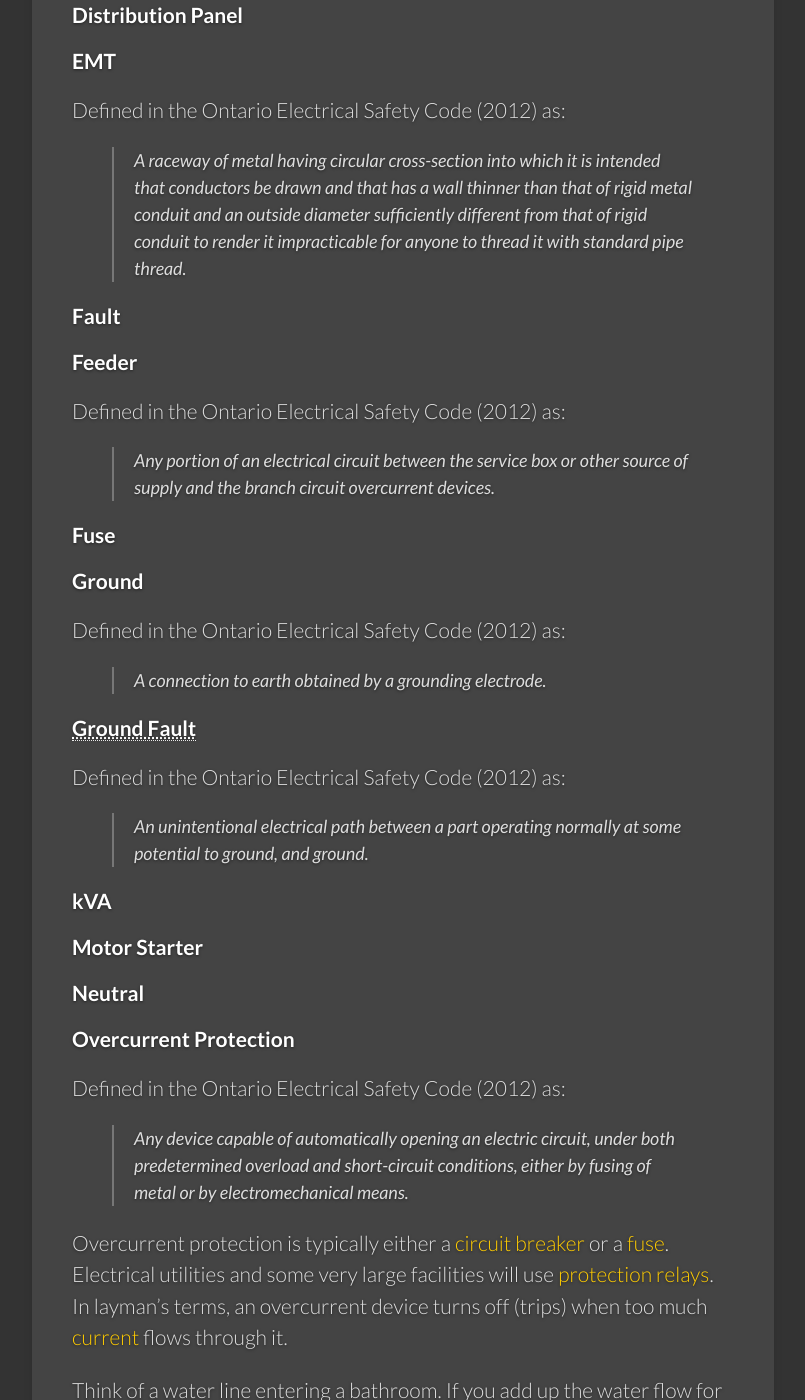
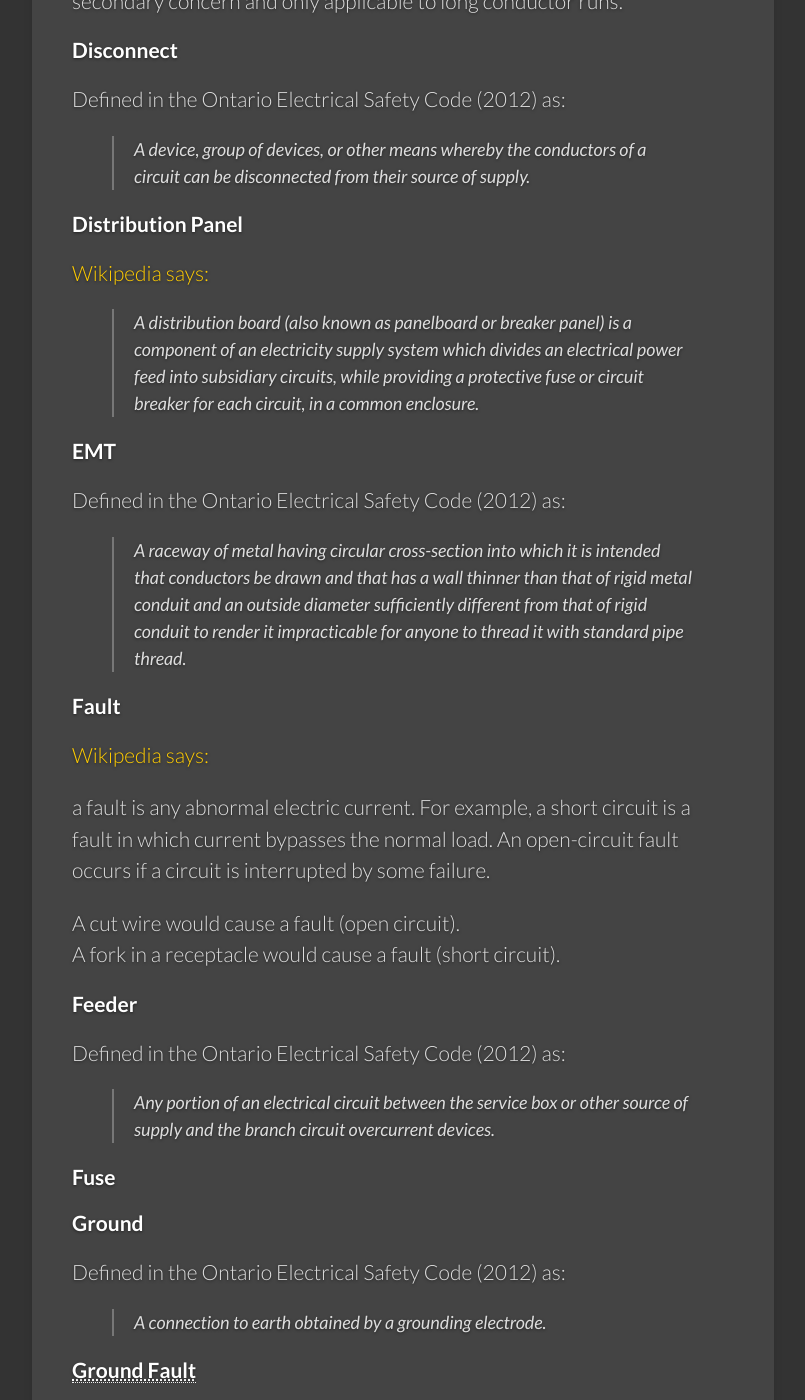
Before and after one commit to astallaert/astallaert.github.io, a Jekyll site: the page built from _ee/power-terminology.md, in a window 1280 px wide and 1400 px high, scrolled down 2603 px. Shown: the whole window, without its empty margins (139-944 px from the left). Built offline with Jekyll 4.4.1, drawn with Linux system fonts in a browser that asks for light colours; some of the changed text lies outside the part shown.

Commit message:
Further power term updates

```diff
--- a/_ee/power-terminology.md
+++ b/_ee/power-terminology.md
@@ -34,6 +34,10 @@ Defined in the Ontario Electrical Safety Code (2012) as:
 
 #### Bus Bar
 
+[Wikipedia says:](http://en.wikipedia.org/wiki/Busbar)
+
+> In electrical power distribution, a busbar (also spelled bus bar, or sometimes as buss bar or bussbar, with the term bus being a contraction of the Latin omnibus, "for all") is a strip or bar of copper, brass or aluminium that conducts electricity within a switchboard, distribution board, substation, battery ...
+
 #### Circuit Breaker
 
 Defined in the Ontario Electrical Safety Code (2012) as:
@@ -65,6 +69,10 @@ Defined in the Ontario Electrical Safety Code (2012) as:
 
 #### Distribution Panel
 
+[Wikipedia says:](http://en.wikipedia.org/wiki/Distribution_board)
+
+> A distribution board (also known as panelboard or breaker panel) is a component of an electricity supply system which divides an electrical power feed into subsidiary circuits, while providing a protective fuse or circuit breaker for each circuit, in a common enclosure.
+
 #### EMT
 
 Defined in the Ontario Electrical Safety Code (2012) as:
@@ -72,6 +80,13 @@ Defined in the Ontario Electrical Safety Code (2012) as:
 > A raceway of metal having circular cross-section into which it is intended that conductors be drawn and that has a wall thinner than that of rigid metal conduit and an outside diameter sufficiently different from that of rigid conduit to render it impracticable for anyone to thread it with standard pipe thread.
 
 #### Fault
+
+[Wikipedia says:](http://en.wikipedia.org/wiki/Fault_%28power_engineering%29)
+
+a fault is any abnormal electric current. For example, a short circuit is a fault in which current bypasses the normal load. An open-circuit fault occurs if a circuit is interrupted by some failure.
+
+A cut wire would cause a fault (open circuit).
+A fork in a receptacle would cause a fault (short circuit).
 
 #### Feeder
 
```
